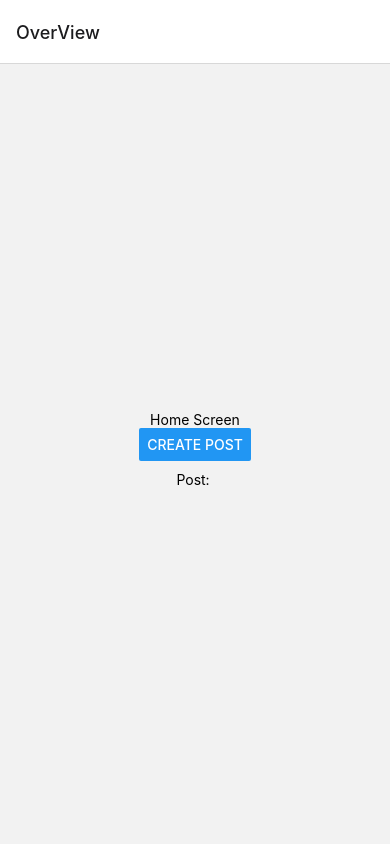
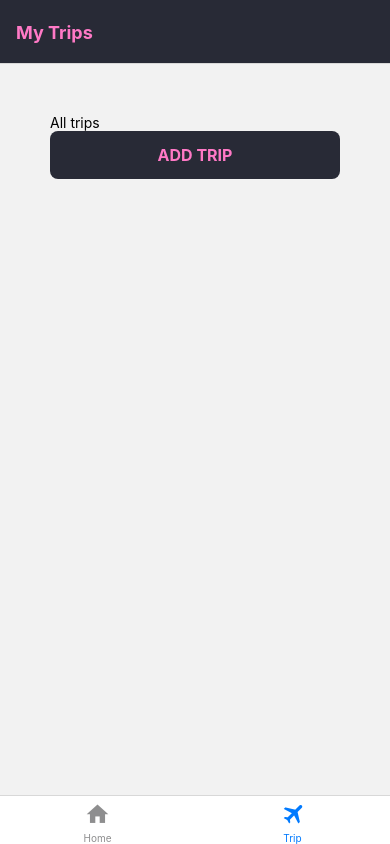
Before and after one commit to ngocphuocha/react-native-course-work, a React Native app: screen /Trips in a window 390 px wide. Built offline with nearby package versions, Linux system fonts and the light colour scheme.

Commit message:
Finish UI

```diff
--- a/App.js
+++ b/App.js
@@ -1,71 +1,7 @@
-import { Button, Text, View, TextInput } from "react-native";
-import { NavigationContainer } from "@react-navigation/native";
-import { createNativeStackNavigator } from "@react-navigation/native-stack";
-import { useEffect, useState } from "react";
+import Tab from "./components/layouts/Tab.js";
 
-function HomeScreen({ route, navigation }) {
-  /** Getting the params */
-
-  useEffect(() => {
-    if (route.params?.post) {
-      // Post updated, do something with `route.params.post`
-      // For example, send the post to the server
-    }
-  }, [route.params?.post]);
-  return (
-    <View style={{ flex: 1, alignItems: "center", justifyContent: "center" }}>
-      <Text>Home Screen</Text>
-      <Button
-        title="Create Post"
-        onPress={() => navigation.navigate("CreatePost")}
-      />
-      <Text style={{ margin: 10 }}>Post: {route.params?.post}</Text>
-    </View>
-  );
+const App = () => {
+    return <Tab/>;
 }
 
-const CreatePostScreen = ({ navigation, route }) => {
-  const [postText, setPostText] = useState("");
-
-  const sendPropToHomeScreen = () => {
-    navigation.navigate({
-      name: "Home",
-      params: {
-        post: postText,
-      },
-      merge: false,
-    });
-  };
-  return (
-    <View style={{ padding: 30 }}>
-      <TextInput
-        style={{
-          height: 50,
-          padding: 10,
-          backgroundColor: "#fff",
-          borderRadius: 10,
-        }}
-        value={postText}
-        onChangeText={setPostText}
-      />
-      <Button title="Done" onPress={sendPropToHomeScreen} />
-    </View>
-  );
-};
-
-const Stack = createNativeStackNavigator();
-
-export default function App() {
-  return (
-    <NavigationContainer>
-      <Stack.Navigator mode="modal">
-        <Stack.Screen
-          name="Home"
-          component={HomeScreen}
-          options={{ title: "OverView" }}
-        />
-        <Stack.Screen name="CreatePost" component={CreatePostScreen} />
-      </Stack.Navigator>
-    </NavigationContainer>
-  );
-}
+export default App;
--- /dev/null
+++ b/components/Buttons/FlatButton.js
@@ -0,0 +1,28 @@
+import { StyleSheet, Text, TouchableOpacity, View } from "react-native";
+import { DraculaTheme } from "../../styles/global";
+
+const FlatButton = ({ title, onPress }) => {
+  return (
+    <TouchableOpacity onPress={onPress}>
+      <View style={styles.button}>
+        <Text style={styles.buttonText}>{title}</Text>
+      </View>
+    </TouchableOpacity>
+  );
+};
+const styles = StyleSheet.create({
+  button: {
+    borderRadius: 8,
+    paddingVertical: 14,
+    paddingHorizontal: 10,
+    backgroundColor: DraculaTheme.backgroundColor,
+  },
+  buttonText: {
+    color: DraculaTheme.pinkColor,
+    fontWeight: "bold",
+    textTransform: "uppercase",
+    fontSize: 16,
+    textAlign: "center",
+  },
+});
+export default FlatButton;
--- /dev/null
+++ b/components/Home.js
@@ -0,0 +1,12 @@
+import { Text, View } from "react-native";
+import { GlobalStyles } from "../styles/global";
+
+const Home = () => {
+  return (
+    <View style={GlobalStyles.container}>
+      <Text>Travel Manager</Text>
+    </View>
+  );
+};
+
+export default Home;
--- /dev/null
+++ b/components/HomeScreenStack.js
@@ -0,0 +1,26 @@
+import React from "react";
+import { Text, View } from "react-native";
+import { DraculaTheme, GlobalStyles } from "../styles/global.js";
+import { createNativeStackNavigator } from "@react-navigation/native-stack";
+import Home from "./Home";
+
+const HomeScreenStack = () => {
+  const HomeStack = createNativeStackNavigator();
+  return (
+    <HomeStack.Navigator
+      screenOptions={{
+        headerStyle: {
+          backgroundColor: DraculaTheme.backgroundColor,
+        },
+        headerTintColor: DraculaTheme.pinkColor,
+        headerTitleStyle: {
+          fontWeight: "bold",
+        },
+      }}
+    >
+      <HomeStack.Screen name="Home" component={Home} />
+    </HomeStack.Navigator>
+  );
+};
+
+export default HomeScreenStack;
--- /dev/null
+++ b/components/Trips/AddTripScreen.js
@@ -0,0 +1,58 @@
+import React from "react";
+import {
+  Keyboard,
+  StyleSheet,
+  Text,
+  TextInput,
+  TouchableWithoutFeedback,
+  View,
+} from "react-native";
+import { DraculaTheme } from "../../styles/global.js";
+import { GlobalStyles } from "../../styles/global.js";
+import { RadioButton } from "react-native-paper";
+import FlatButton from "../Buttons/FlatButton";
+
+const AddTripScreen = () => {
+  const [checked, setChecked] = React.useState("Yes");
+
+  const addTrip = () => {
+    console.log("OK");
+  };
+  return (
+    <TouchableWithoutFeedback onPress={Keyboard.dismiss}>
+      <View style={GlobalStyles.container}>
+        <Text>{checked}</Text>
+        <TextInput style={GlobalStyles.inputText} placeholder="Name of Trip" />
+        <TextInput style={GlobalStyles.inputText} placeholder="Destination" />
+        <TextInput style={GlobalStyles.inputText} placeholder="Date of trip" />
+        <Text style={{ padding: 10, color: DraculaTheme.pinkColor }}>
+          Require Assessment
+        </Text>
+        <View style={GlobalStyles.radioContainer}>
+          <View style={GlobalStyles.radioButton}>
+            <Text>Yes</Text>
+            <RadioButton
+              value="Yes"
+              status={checked === "Yes" ? "checked" : "unchecked"}
+              onPress={() => setChecked("Yes")}
+            />
+          </View>
+          <View style={GlobalStyles.radioButton}>
+            <Text>No</Text>
+            <RadioButton
+              value="No"
+              status={checked === "No" ? "checked" : "unchecked"}
+              onPress={() => setChecked("No")}
+            />
+          </View>
+        </View>
+        <TextInput style={GlobalStyles.inputText} placeholder="Description" />
+        {/*  Submit button*/}
+        <FlatButton title="Add" onPress={addTrip} />
+      </View>
+    </TouchableWithoutFeedback>
+  );
+};
+
+const styles = StyleSheet.create({});
+export default AddTripScreen;
--- /dev/null
+++ b/components/Trips/TripStackScreen.js
@@ -0,0 +1,32 @@
+import React from "react";
+import TripsScreen from "./TripsScreen.js";
+import AddTripScreen from "./AddTripScreen.js";
+import { createNativeStackNavigator } from "@react-navigation/native-stack";
+import { DraculaTheme } from "../../styles/global";
+
+const TripStackScreen = () => {
+  const TripStack = createNativeStackNavigator();
+
+  return (
+    <TripStack.Navigator
+      screenOptions={{
+        headerStyle: {
+          backgroundColor: DraculaTheme.backgroundColor,
+        },
+        headerTintColor: DraculaTheme.pinkColor,
+        headerTitleStyle: {
+          fontWeight: "bold",
+        },
+      }}
+    >
+      <TripStack.Screen name="My Trips" component={TripsScreen} />
+      <TripStack.Screen
+        name="AddTrips"
+        component={AddTripScreen}
+        options={{ title: "Add New Trip" }}
+      />
+    </TripStack.Navigator>
+  );
+};
+
+export default TripStackScreen;
--- /dev/null
+++ b/components/Trips/TripsScreen.js
@@ -0,0 +1,18 @@
+import React from "react";
+import { Text, View, Button } from "react-native";
+import { GlobalStyles } from "../../styles/global.js";
+import FlatButton from "../Buttons/FlatButton";
+
+const TripsScreen = ({ navigation }) => {
+  return (
+    <View style={GlobalStyles.container}>
+      <Text>All trips</Text>
+      <FlatButton
+        title="Add Trip"
+        onPress={() => navigation.navigate("AddTrips")}
+      />
+    </View>
+  );
+};
+
+export default TripsScreen;
--- /dev/null
+++ b/components/layouts/Tab.js
@@ -0,0 +1,40 @@
+import React from "react";
+import { NavigationContainer } from "@react-navigation/native";
+import { createBottomTabNavigator } from "@react-navigation/bottom-tabs";
+import HomeScreenStack from "../HomeScreenStack.js";
+import TripStackScreen from "../Trips/TripStackScreen.js";
+import MaterialCommunityIcons from "react-native-vector-icons/MaterialCommunityIcons";
+
+const Tab = () => {
+  const Tab = createBottomTabNavigator();
+
+  return (
+    <NavigationContainer>
+      <Tab.Navigator screenOptions={{ headerShown: false }}>
+        <Tab.Screen
+          name="HomeStackScreen"
+          component={HomeScreenStack}
+          options={{
+            tabBarLabel: "Home",
+            tabBarIcon: ({ color }) => (
+              <MaterialCommunityIcons name="home" color={color} size={26} />
+            ),
+          }}
+        ></Tab.Screen>
+        <Tab.Screen
+          name="Trips"
+          component={TripStackScreen}
+          options={{
+            title: "Trip",
+            tabBarLabel: "Trip",
+            tabBarIcon: ({ color }) => (
+              <MaterialCommunityIcons name="airplane" color={color} size={26} />
+            ),
+          }}
+        ></Tab.Screen>
+      </Tab.Navigator>
+    </NavigationContainer>
+  );
+};
+
+export default Tab;
--- /dev/null
+++ b/styles/global.js
@@ -0,0 +1,35 @@
+import { StyleSheet } from "react-native";
+
+export const GlobalStyles = StyleSheet.create({
+  container: {
+    flex: 1,
+    padding: 50,
+  },
+
+  inputText: {
+    borderRadius: 8,
+    marginVertical: 12,
+    height: 40,
+    borderWidth: 1,
+    padding: 10,
+  },
+  radioContainer: {
+    flexDirection: "row",
+    borderWidth: 1,
+    borderRadius: 8,
+    borderStyle: "dashed",
+    alignItems: "center",
+    justifyContent: "space-between",
+    padding: 10,
+    marginVertical: 12,
+  },
+  radioButton: {
+    flexDirection: "row",
+    alignItems: "center",
+  },
+});
+
+export const DraculaTheme = {
+  backgroundColor: "#282a36",
+  pinkColor: "#ff79c6",
+};
```
Also changed, not shown: package.json (+6 -1 lines), 1 other file (tests, documents, lock files or other folders).
